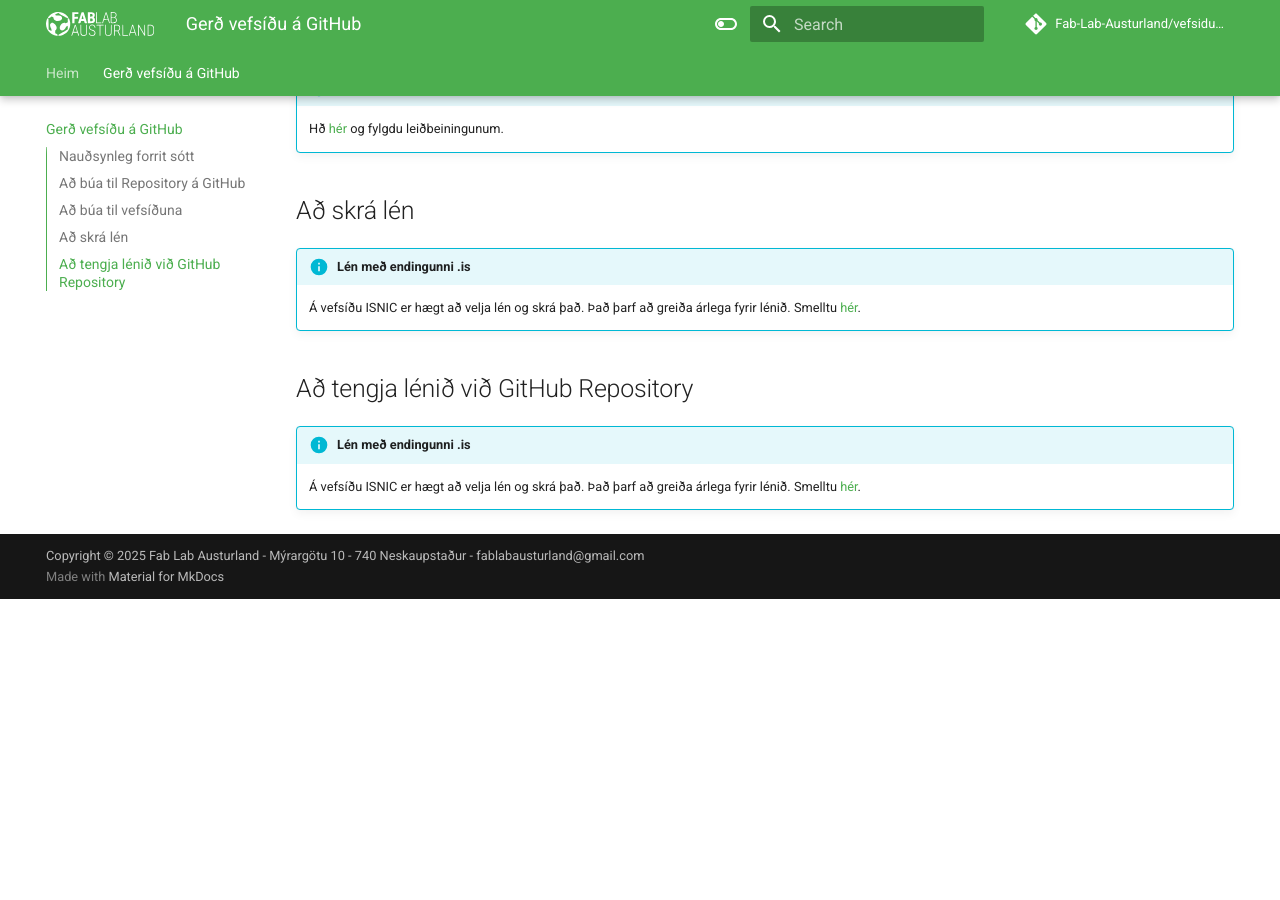
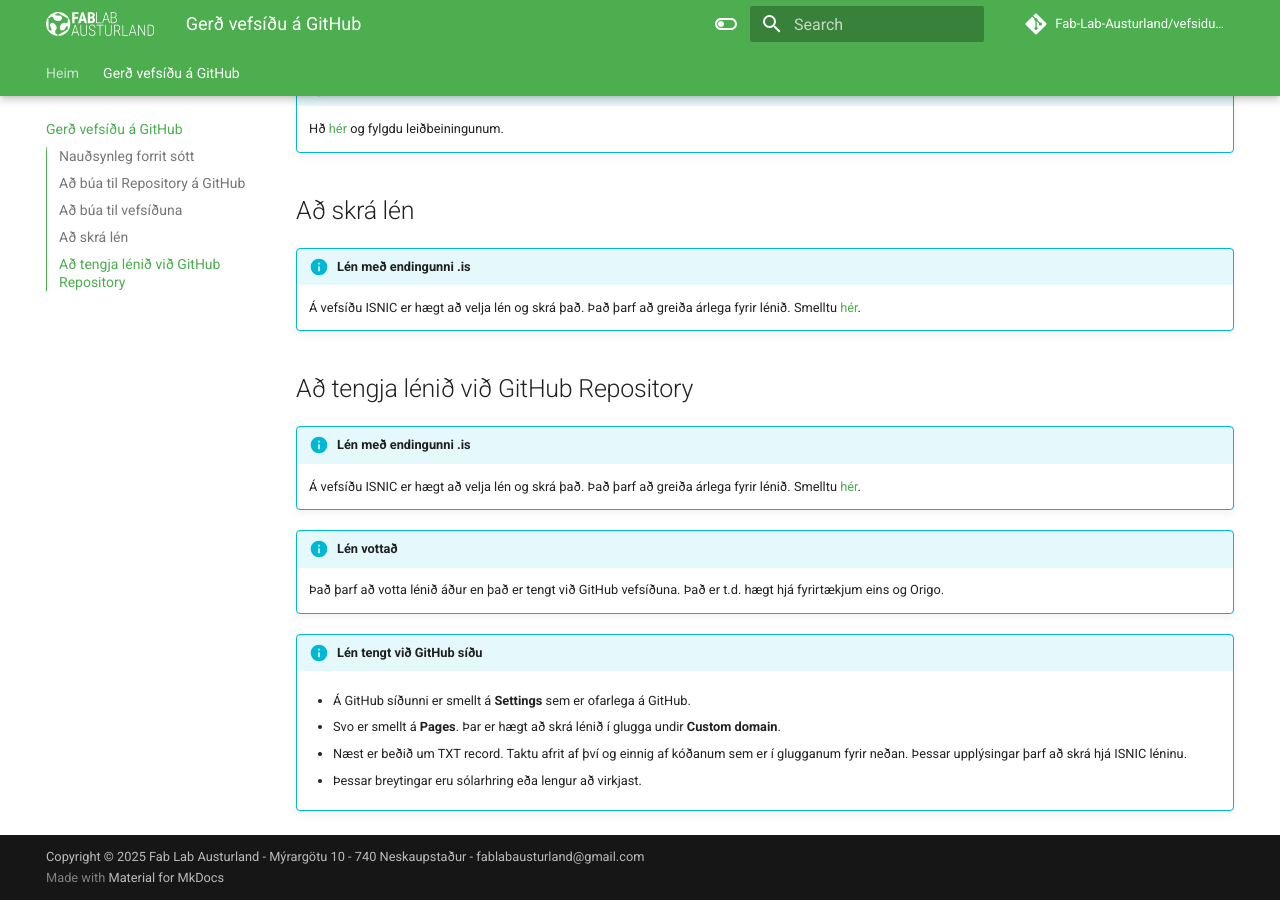
Before and after one commit to Fab-Lab-Austurland/vefsidugerd, an MkDocs documentation site: the page built from docs/github.md, in a window 1280 px wide and 900 px high, scrolled down 1073 px. Built offline with MkDocs 1.6.1 and Material for MkDocs 9.7.7, drawn with Linux system fonts in a browser that asks for light colours; comment, search, counter and statistics services are not loaded; before the commit the page ends 1672 px from its top, so only the background shows below that.

Commit message:
lén vottað

```diff
--- a/docs/github.md
+++ b/docs/github.md
@@ -54,3 +54,17 @@
 !!! Info "Lén með endingunni .is"
 
     Á vefsíðu ISNIC er hægt að velja lén og skrá það. Það þarf að greiða árlega fyrir lénið. Smelltu [hér](https://www.isnic.is/).
+
+!!! Info "Lén vottað"
+
+    Það þarf að votta lénið áður en það er tengt við GitHub vefsíðuna. Það er t.d. hægt hjá fyrirtækjum eins og Origo.
+
+!!! Info "Lén tengt við GitHub síðu"
+
+    * Á GitHub síðunni er smellt á **Settings** sem er ofarlega á GitHub.
+
+    * Svo er smellt á **Pages**. Þar er hægt að skrá lénið í glugga undir **Custom domain**.
+
+    * Næst er beðið um TXT record. Taktu afrit af því og einnig af kóðanum sem er í glugganum fyrir neðan. Þessar upplýsingar þarf að skrá hjá ISNIC léninu.
+
+    * Þessar breytingar eru sólarhring eða lengur að virkjast.
```
